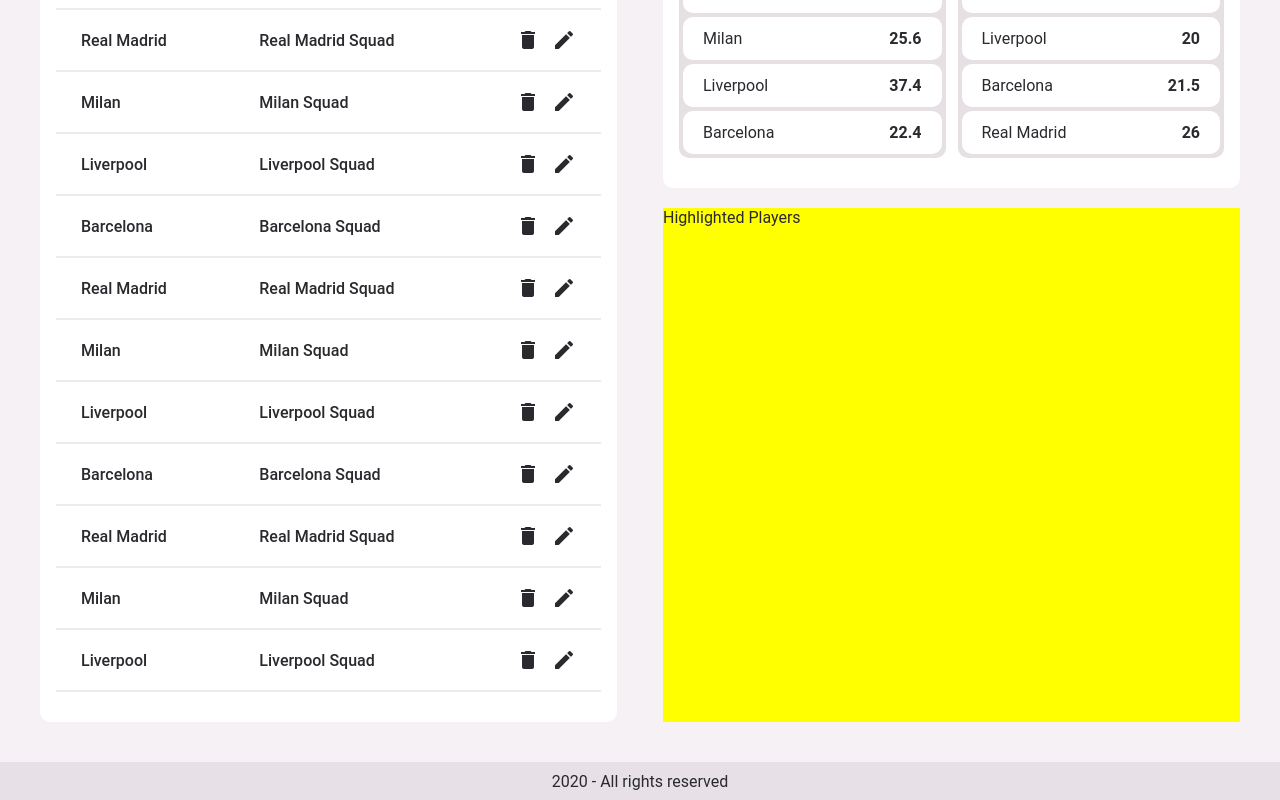
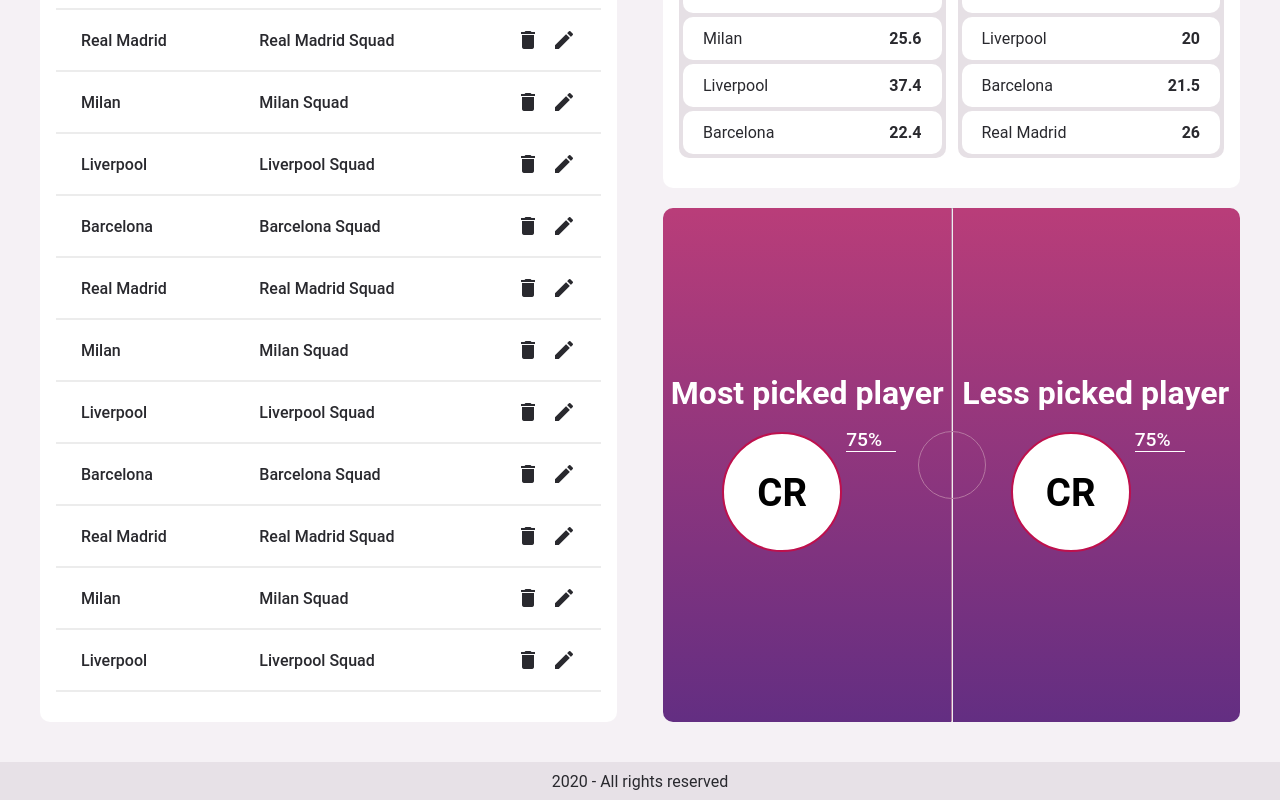
Before and after one commit to BernardoHaab/squad-management-tool, a Next.js app: page / in a window 1280 px wide. Shown: the part 312-1112 px from the top of the page. Built offline with nearby package versions, Linux system fonts and the light colour scheme.

Commit message:
Create HighlightedPlayers component

```diff
--- a/pages/index.tsx
+++ b/pages/index.tsx
@@ -2,8 +2,10 @@
 
 import Footer from "../src/components/Footer";
 import Header from "../src/components/Header";
+import HighlightedPlayers from "../src/components/HighlightedPlayers";
 import MyTeams from "../src/components/MyTeams";
 import TopFive from "../src/components/TopFive";
+import PlayerProps from "../src/hooks/usePlayerProps";
 
 const Home: NextPage = () => {
   const myTeams = [
@@ -21,6 +23,9 @@
     { name: "Liverpool", description: "Liverpool Squad", avgAge: 27.3 },
   ];
 
+  const mostPicked: PlayerProps = { name: "Cristiano Ronaldo", percetage: 75 };
+  const lessPicked: PlayerProps = { name: "Cristiano Ronaldo", percetage: 75 };
+
   return (
     <div className="page-home">
       <Header userName="Bernardo Haab" />
@@ -31,7 +36,7 @@
           highestAvgAge={myTeams.slice(0, 5)}
           lowestAvgAge={myTeams.slice(5, 10)}
         />
-        <div className="highlighted-players">Highlighted Players</div>
+        <HighlightedPlayers mostPicked={mostPicked} lessPicked={lessPicked} />
       </main>
 
       <Footer />
--- /dev/null
+++ b/src/components/HighlightedPlayers.tsx
@@ -0,0 +1,27 @@
+import React from "react";
+
+import PlayerProps from "../hooks/usePlayerProps";
+import PlayerItem from "./PlayerItem";
+
+type HighlightedPlayersProps = {
+  mostPicked: PlayerProps;
+  lessPicked: PlayerProps;
+};
+
+const HighlightedPlayers: React.FC<HighlightedPlayersProps> = ({
+  mostPicked,
+  lessPicked,
+}) => {
+  return (
+    <div className="highlighted-container">
+      <PlayerItem title="Most picked player" player={mostPicked} />
+      <div className="football-field">
+        <hr />
+        <div className="circle"></div>
+      </div>
+      <PlayerItem title="Less picked player" player={lessPicked} />
+    </div>
+  );
+};
+
+export default HighlightedPlayers;
--- /dev/null
+++ b/src/components/PlayerItem.tsx
@@ -0,0 +1,34 @@
+import React from "react";
+
+type PlayerItemProps = {
+  title: string;
+  player: {
+    name: string;
+    percetage: number;
+  };
+};
+
+const PlayerItem: React.FC<PlayerItemProps> = ({ title, player }) => {
+  const splitedName = player.name.split(" ");
+
+  return (
+    <div className="player-item">
+      <h1>{title}</h1>
+
+      <div className="player">
+        <div className="player-hover">
+          <div className="player-initials">
+            {player.name.charAt(0).toUpperCase()}
+            {splitedName.length >= 2 &&
+              splitedName[splitedName.length - 1].charAt(0).toUpperCase()}
+          </div>
+        </div>
+        <div className="percetage">
+          <p>{player.percetage}% &nbsp;&nbsp;</p>
+        </div>
+      </div>
+    </div>
+  );
+};
+
+export default PlayerItem;
--- /dev/null
+++ b/src/hooks/usePlayerProps.ts
@@ -0,0 +1,6 @@
+type PlayerProps = {
+  name: string;
+  percetage: number;
+};
+
+export default PlayerProps;
--- /dev/null
+++ b/styles/components/HighlightedPlayers.module.scss
@@ -0,0 +1,34 @@
+.highlighted-container {
+  background: linear-gradient(to bottom, $lightPurple, $darkPurple);
+
+  border-radius: 10px;
+  color: $white;
+
+  display: flex;
+  flex-direction: row;
+
+  position: relative;
+
+  .football-field {
+    width: 100%;
+    height: 100%;
+
+    display: flex;
+    justify-content: center;
+    align-items: center;
+
+    position: absolute;
+    hr {
+      border-left: 1px solid #b576a1;
+      height: 100%;
+    }
+
+    .circle {
+      border-radius: 50%;
+      border: 1px solid #b576a1;
+      width: 68px;
+      height: 68px;
+      position: absolute;
+    }
+  }
+}
--- /dev/null
+++ b/styles/components/PlayerItem.module.scss
@@ -0,0 +1,54 @@
+.player-item {
+  width: 50%;
+  height: 100%;
+  display: flex;
+  justify-content: center;
+  align-items: center;
+  flex-direction: column;
+
+  row-gap: 16px;
+  z-index: 100;
+
+  .player {
+    display: flex;
+    flex-direction: row;
+
+    cursor: pointer;
+
+    .player-initials {
+      width: 120px;
+      height: 120px;
+      background: $white;
+      color: $black;
+
+      border-radius: 50%;
+
+      display: flex;
+      justify-content: center;
+      align-items: center;
+
+      font-weight: bold;
+      font-size: 2.4rem;
+
+      border: 2px solid $red;
+    }
+
+    .percetage {
+      height: min-content;
+      font-weight: 500;
+      font-size: 1.2rem;
+      border-bottom: 1px solid $white;
+    }
+  }
+
+  .player-hover {
+    padding: 2px;
+    border-radius: 50%;
+    box-sizing: border-box;
+    // background-color: red;
+    border: 2px dashed transparent;
+  }
+  .player:hover .player-hover {
+    border: 2px dashed black;
+  }
+}
--- a/styles/globals.scss
+++ b/styles/globals.scss
@@ -26,5 +26,7 @@
 @import "./components/MyTeams.module.scss";
 @import "./components/TopFive.module.scss";
 @import "./components/TopFiveList.module.scss";
+@import "./components/HighlightedPlayers.module.scss";
+@import "./components/PlayerItem.module.scss";
 
 @import "./pages/index.module.scss";
--- a/styles/variables.scss
+++ b/styles/variables.scss
@@ -1,4 +1,5 @@
 $white: #fff;
+$black: #000;
 $background: #f5f1f5;
 $red: #be104d;
 $lighterPurple: #f5ecf5;
```
